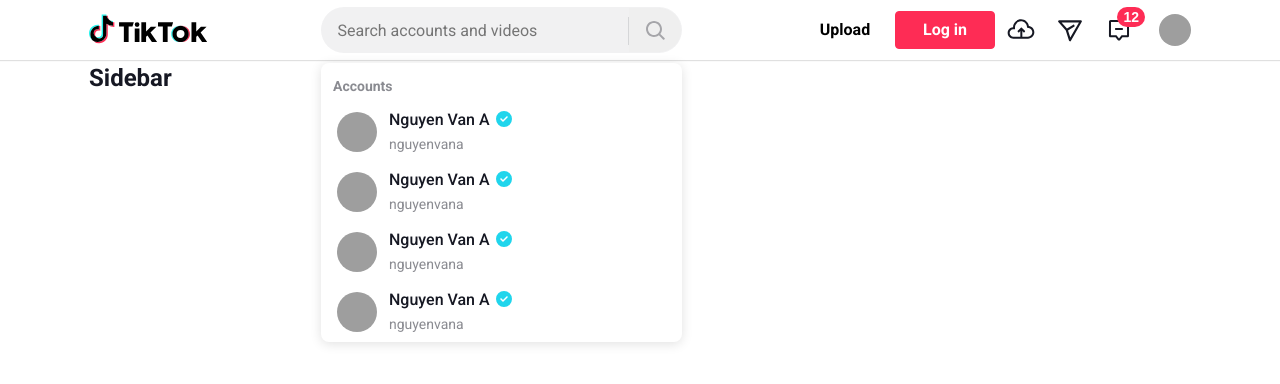
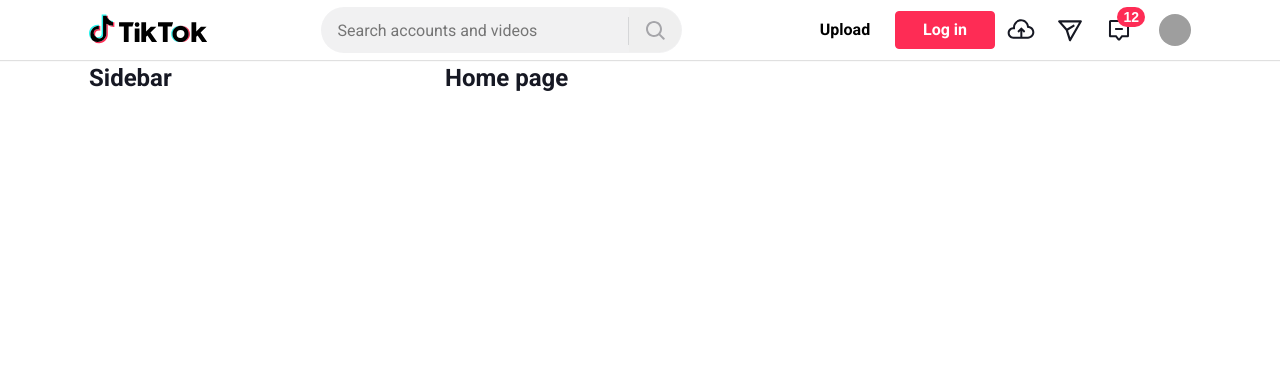
Before and after one commit to khanhnn03-GitHub/demo-tiktok, a React (Create React App) app: page / in a window 1280 px wide. Shown: the top 384 px of the page. Built offline with nearby package versions, Linux system fonts and the light colour scheme; grey boxes are pictures that could not be loaded.

Commit message:
build logic header part2

```diff
--- a/src/components/AccountItem/index.js
+++ b/src/components/AccountItem/index.js
@@ -3,24 +3,23 @@ import { FontAwesomeIcon } from '@fortawesome/react-fontawesome';
 import classNames from 'classnames/bind';
 import styles from './AccountItem.module.scss';
 import React from 'react';
+import Image from '~/components/Image';
+import { Link } from 'react-router-dom';
+
 const cx = classNames.bind(styles);
 
-const AccountItem = () => {
+const AccountItem = ( {data} ) => {
     return (
-        <div className={cx('wrapper')}>
-            <img
-                className={cx('avatar')}
-                src="https://p16-sign-va.tiktokcdn.com/tos-maliva-avt-0068/22410e735774467738afa9c83e7ac4e1~c5_720x720.jpeg?lk3s=a5d48078&nonce=23546&refresh_token=dcf8fad2de6dc98935cddf5ef73a8eb3&x-expires=1723219200&x-signature=7uVfEIACLk%2BAUrcpRcB2K9%2BOHog%3D&shp=a5d48078&shcp=81f88b70"
-                alt="Hoaa"
-            />
+        <Link to={`/@${data.nickname}`} className={cx('wrapper')}>
+            <Image className={cx('avatar')} src={data.avatar} alt={data.full_name} />
             <div className={cx('info')}>
                 <h4 className={cx('name')}>
-                    <span>Nguyen Van A</span>
-                    <FontAwesomeIcon className={cx('check')} icon={faCheckCircle} />
+                    <span>{data.full_name}</span>
+                    {data.tick && <FontAwesomeIcon className={cx('check')} icon={faCheckCircle}/>}
                 </h4>
-                <span className={cx('username')}>nguyenvana</span>
+                <span className={cx('username')}>{data.nickname}</span>
             </div>
-        </div>
+        </Link>
     );
 }
 
--- /dev/null
+++ b/src/components/Image/Image.module.scss
@@ -0,0 +1,3 @@
+.wrapper {
+  overflow: hidden;
+}
--- /dev/null
+++ b/src/components/Image/index.js
@@ -0,0 +1,26 @@
+import { useState, forwardRef } from 'react';
+import classNames from 'classnames';
+import images from '~/assets/images';
+import styles from './Image.module.scss';
+import React from "react";
+
+const Image = forwardRef(({ src, alt, className, fallback: customFallback = images.noImage, ...props }, ref) => {
+    const [fallback, setFallback] = useState('');
+
+    const handleError = () => {
+        setFallback(customFallback);
+    };
+
+    return (
+        <img
+            className={classNames(styles.wrapper, className)}
+            ref={ref}
+            src={fallback || src}
+            alt={alt}
+            {...props}
+            onError={handleError}
+        />
+    );
+});
+
+export default Image;
--- a/src/components/Layout/components/Header/index.js
+++ b/src/components/Layout/components/Header/index.js
@@ -14,10 +14,10 @@ import {
 } from "@fortawesome/free-solid-svg-icons";
 import Tippy from "@tippyjs/react";
 import 'tippy.js/dist/tippy.css';
-import Button from "~/components/Button";
 import Menu from "../../../Popper/Menu";
 import { InboxIcon, MessageIcon, UploadIcon } from '~/components/Icons';
 import Search from "../../../Search";
+import Button from "~/components/Button";
 
 const cx = classNames.bind(styles);
 const MENU_ITEMS = [
@@ -120,6 +120,7 @@ const Header = () => {
                         <>
                             <Button text>Upload</Button>
                             <Button primary>Log in</Button>
+                            {/*className button*/}
                         </>
                     )}
 
--- a/src/components/Search/Search.module.scss
+++ b/src/components/Search/Search.module.scss
@@ -61,6 +61,19 @@
   color: rgba(22, 24, 35, 0.34);
 }
 
+.loading {
+  animation: spinner 0.8s linear infinite;
+}
+
+@keyframes spinner {
+  from {
+    transform: translateY(-50%) rotate(0);
+  }
+  to {
+    transform: translateY(-50%) rotate(360deg);
+  }
+}
+
 .search-btn {
   display: flex;
   align-items: center;
--- a/src/components/Search/index.js
+++ b/src/components/Search/index.js
@@ -9,9 +9,13 @@ import AccountItem from '~/components/AccountItem';
 import { SearchIcon } from '~/components/Icons';
 import styles from './Search.module.scss';
 
+
+
+
 const cx = classNames.bind(styles);
 
 const Search = () => {
+    const [loading, setLoading] = useState(false);
     const [searchValue, setSearchValue] = useState('');
     const [searchResult, setSearchResult] = useState([]);
     const [showResult, setShowResult] = useState(true);
@@ -19,10 +23,23 @@ const Search = () => {
     const inputRef = useRef();
 
     useEffect(() => {
-        setTimeout(() => {
-            setSearchResult([1, 2, 3]);
-        }, 0);
-    }, []);
+        if (!searchValue.trim()) {
+            setSearchResult([]);
+            return;
+        }
+
+        setLoading(true);
+
+        fetch(`https://tiktok.fullstack.edu.vn/api/users/search?q=${encodeURIComponent(searchValue)}&type=less`)
+            .then((res) => res.json())
+            .then((res) => {
+                setSearchResult(res.data);
+                setLoading(false);
+            })
+            .catch(() => {
+                setLoading(false);
+            });
+    }, [searchValue]);
 
     const handleClear = () => {
         setSearchValue('');
@@ -42,10 +59,9 @@ const Search = () => {
                 <div className={cx('search-result')} tabIndex="-1" {...attrs}>
                     <PopperWrapper>
                         <h4 className={cx('search-title')}>Accounts</h4>
-                        <AccountItem />
-                        <AccountItem />
-                        <AccountItem />
-                        <AccountItem />
+                        {searchResult.map((result) => (
+                            <AccountItem key={result.id} data={result} />
+                        ))}
                     </PopperWrapper>
                 </div>
             )}
@@ -60,12 +76,12 @@ const Search = () => {
                     onChange={(e) => setSearchValue(e.target.value)}
                     onFocus={() => setShowResult(true)}
                 />
-                {!!searchValue && (
+                {!!searchValue && !loading && (
                     <button className={cx('clear')} onClick={handleClear}>
                         <FontAwesomeIcon icon={faCircleXmark} />
                     </button>
                 )}
-                {/* <FontAwesomeIcon className={cx('loading')} icon={faSpinner} /> */}
+                {loading && <FontAwesomeIcon className={cx('loading')} icon={faSpinner} />}
 
                 <button className={cx('search-btn')}>
                     <SearchIcon />
--- a/src/routes/index.js
+++ b/src/routes/index.js
@@ -10,7 +10,7 @@ import Search from "~/pages/Search";
 const publicRoutes = [
     {path: '/', component:Home },
     {path: '/following', component:Following },
-    {path: '/profile', component:Profile },
+    { path: '/@:nickname', component: Profile },
     {path: '/upload', component:Upload, layout: HeaderOnly },
     {path: '/search', component:Search, layout: null },
 ]
```
